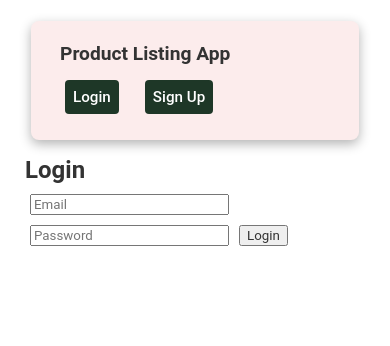
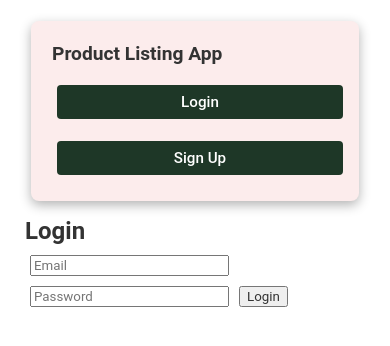
Before and after one commit to kakuly04/Product-Listing-Application, a React (Create React App) app in the folder listing-app/: page /login in a window 390 px wide. Shown: the top 346 px of the page. Built offline with nearby package versions, Linux system fonts and the light colour scheme.

Commit message:
adding alerts

```diff
--- a/listing-app/src/NavBar.js
+++ b/listing-app/src/NavBar.js
@@ -1,10 +1,26 @@
 import { Link } from "react-router-dom";
 import {auth } from "./firebase";
+import {signOut} from "firebase/auth";
+import { useNavigate } from "react-router-dom";
 const NavBar = ({viewMode, setViewMode}) => {
     const user = auth.currentUser;
+    const navigate = useNavigate();
     const toggleViewMode = () => {
         setViewMode((prev) => !prev);
     };
+
+    const handleLogout = async () => {
+        try {
+            await signOut(auth);
+            alert("Logged out successfully!");
+            navigate("/login"); // Redirecting to login page after logout
+        } catch (error) {
+            alert("Error logging out!");
+            console.error("Error logging out:", error);
+            alert("Error logging out: " + error.message);
+        }
+    }
+
 
     return (
         <nav className="navbar">
@@ -21,6 +37,11 @@
                 { user && <Link to="/cart">View Cart</Link>}
                 <Link to="/login">Login</Link>
                 <Link to="/signup">Sign Up</Link>
+                {user &&
+                <button className = "logging-out" onClick={handleLogout}>
+                    Logout ?
+                </button>
+                }
             </div>
         </nav>
     );
--- a/listing-app/src/index.css
+++ b/listing-app/src/index.css
@@ -105,7 +105,7 @@
 }
 
 .nav-main-button {
-  background-color: #1e3727;
+  background-color: #fcc40b;
   color: #fff;
   padding: 8px 14px;
   border-radius: 6px;
@@ -116,7 +116,7 @@
 }
 
 .nav-main-button:hover {
-  background-color: #004c3f;
+  background-color: #d7b508;
 }
 
 
@@ -250,3 +250,61 @@
 .cart-total{
   text-align: center;
 }
+
+.navbar-links button.logging-out {
+  padding: 8px 14px;
+  border: 1px solid #b40303;
+  border-radius: 4px;
+  background-color: #b40303;
+  color: rgb(253, 252, 238);
+  font-weight: 500;
+  cursor: pointer;
+  transition: background-color 0.2s ease;
+  font-size: clamp(0.75rem, 0.95rem, 0.95rem);
+  text-align: center;
+}
+
+.navbar-links button.logging-out:hover {
+  background-color: #8a0909;
+}
+
+/* Responsive Navbar */
+@media screen and (max-width: 768px) {
+  .navbar {
+    flex-direction: column;
+    align-items: flex-start;
+    padding: 16px;
+  }
+
+  .navbar-brand {
+    flex-direction: column;
+    align-items: flex-start;
+    gap: 8px;
+  }
+
+  .navbar-links {
+    flex-wrap: wrap;
+    justify-content: flex-start;
+    gap: 12px;
+    margin-top: 10px;
+    width: 100%;
+  }
+
+  .navbar-links a,
+  .navbar-links button {
+    flex: 1 1 auto;
+    text-align: center;
+    min-width: 120px;
+  }
+
+  .navbar-links button.logging-out {
+    flex: 1 1 auto;
+    min-width: 120px;
+  }
+  .nav-main-button {
+    width: 100%;
+    text-align: center;
+    display: block;
+    margin: 0 auto;
+  }
+}
--- a/listing-app/src/pages/Cart.js
+++ b/listing-app/src/pages/Cart.js
@@ -15,6 +15,7 @@
         const updatedCart = cart.filter(item => item.id !== id);
         setCart(updatedCart);
         localStorage.setItem(key, JSON.stringify(updatedCart));
+        alert("Product Removed Fron Cart Successfully!");
     };
 
     const totalPrice = cart.reduce((total, item) => total + item.price, 0);
@@ -52,7 +53,14 @@
             </div>
         )}
         <div className="cart-total">
-            <h2>Total Payment Needed: ₹{totalPrice}</h2>
+            {cart.length > 0 ? (
+                <div className="cart-summary">
+                    <h2>Total Price: ₹{totalPrice}</h2>
+                    <Link to="/checkout" className="checkout-button">Proceed to Checkout</Link>
+                </div>
+            ) : (
+                <h2>Your cart is empty. Click on the View All Products button in the Navbar to add some products!</h2>
+            )}
         </div>
         </>
 
--- a/listing-app/src/pages/ProductList.js
+++ b/listing-app/src/pages/ProductList.js
@@ -15,6 +15,7 @@
         const updatedCart = [...cart, product_item];
         setCart(updatedCart);
         localStorage.setItem(key, JSON.stringify(updatedCart));
+        alert("Product Added to Cart Successfully!");
     };
 
     return (
```
